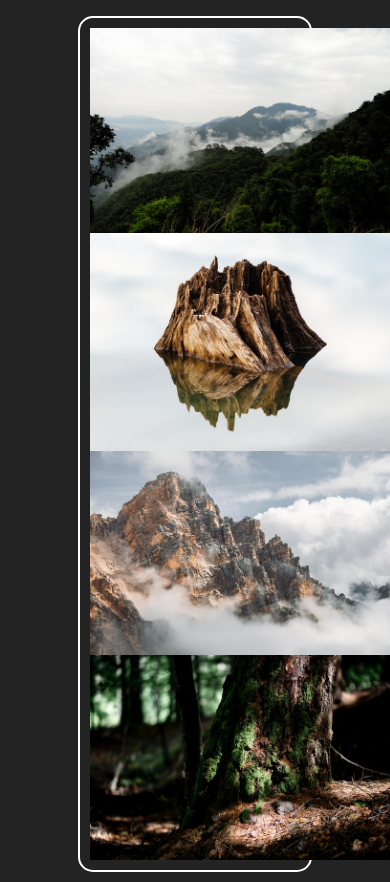
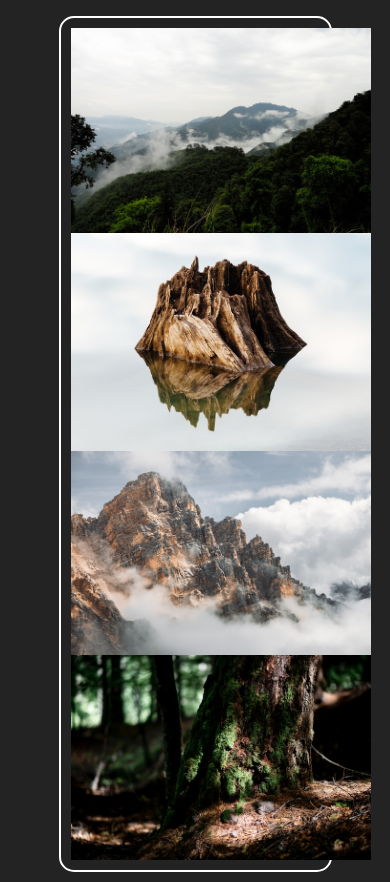
Before and after one commit to Jo3Chip/jsPhotoAlbum, a plain HTML site: page index.html in a window 390 px wide. Shown: the part 78-960 px from the top of the page. Drawn offline with Linux system fonts and the light colour scheme.

Commit message:
Responsive design tweaked
Adjusted size so photos remain in their container

```diff
--- a/style.css
+++ b/style.css
@@ -21,12 +21,13 @@ body{
     border: 2px solid white;
     border-radius: 15px;
     padding: 10px;
-    width: 60%;
+    width: 70%;
     margin: 10px auto;
 }
 
 .img-container {
     overflow: hidden;
+    max-width: 100%;
 
 }
 
@@ -63,7 +64,7 @@ body{
 
 .full-img{
     position: absolute;
-    max-height: 70%;
+    max-width: 80%;
     top: 50%;
     left: 50%;
     transform: translate(-50%, -50%) scale(0.5);
@@ -83,3 +84,11 @@ body{
     left: 50%;
     transform: translate(-50%, -5%);
 }
+
+  @media (max-aspect-ratio: 1/1) and (max-width: 480px) {
+    img {
+      width: 100%;
+      max-height: 75vh;
+      min-width: 0;
+    }
+  }
```
